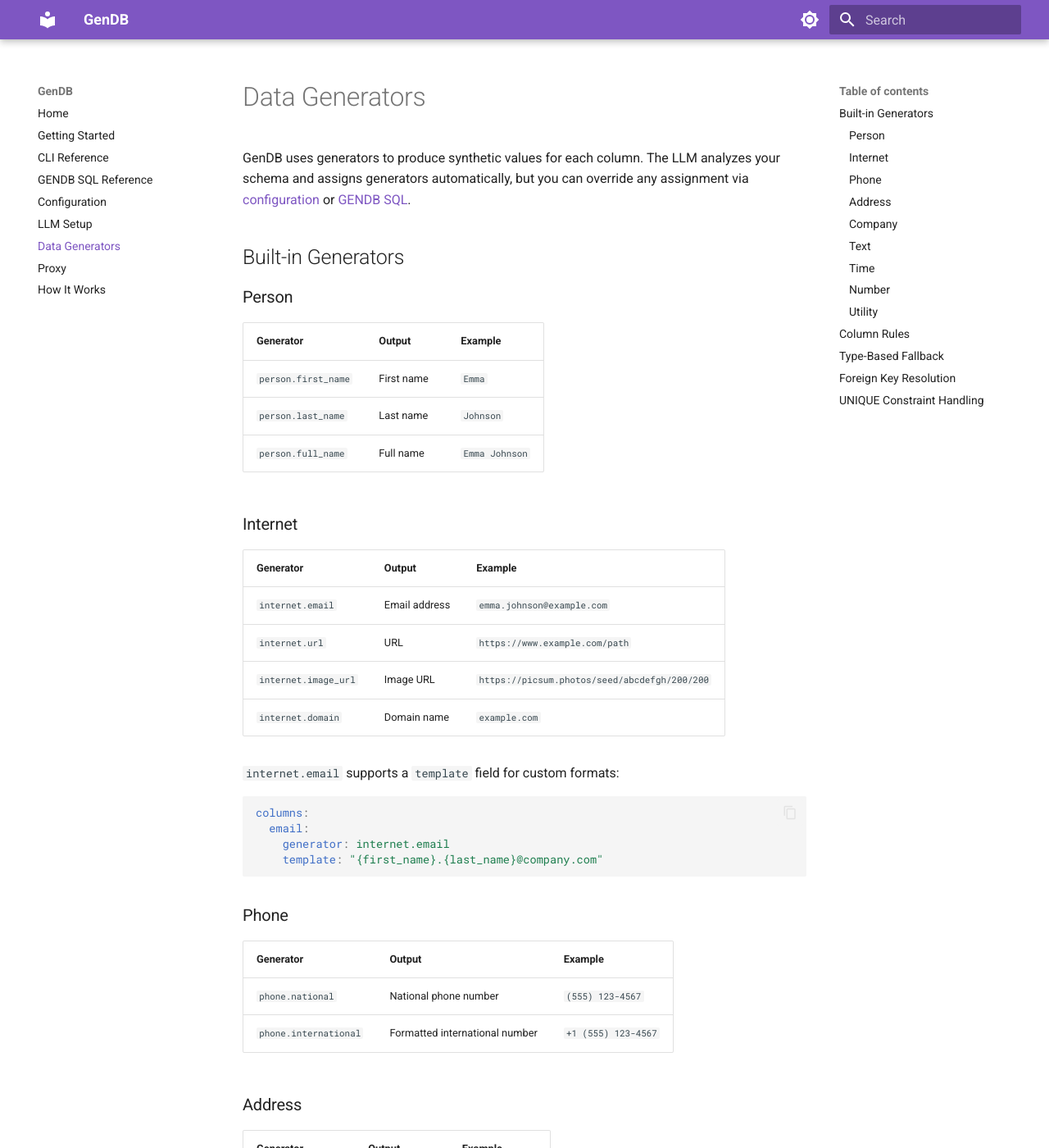
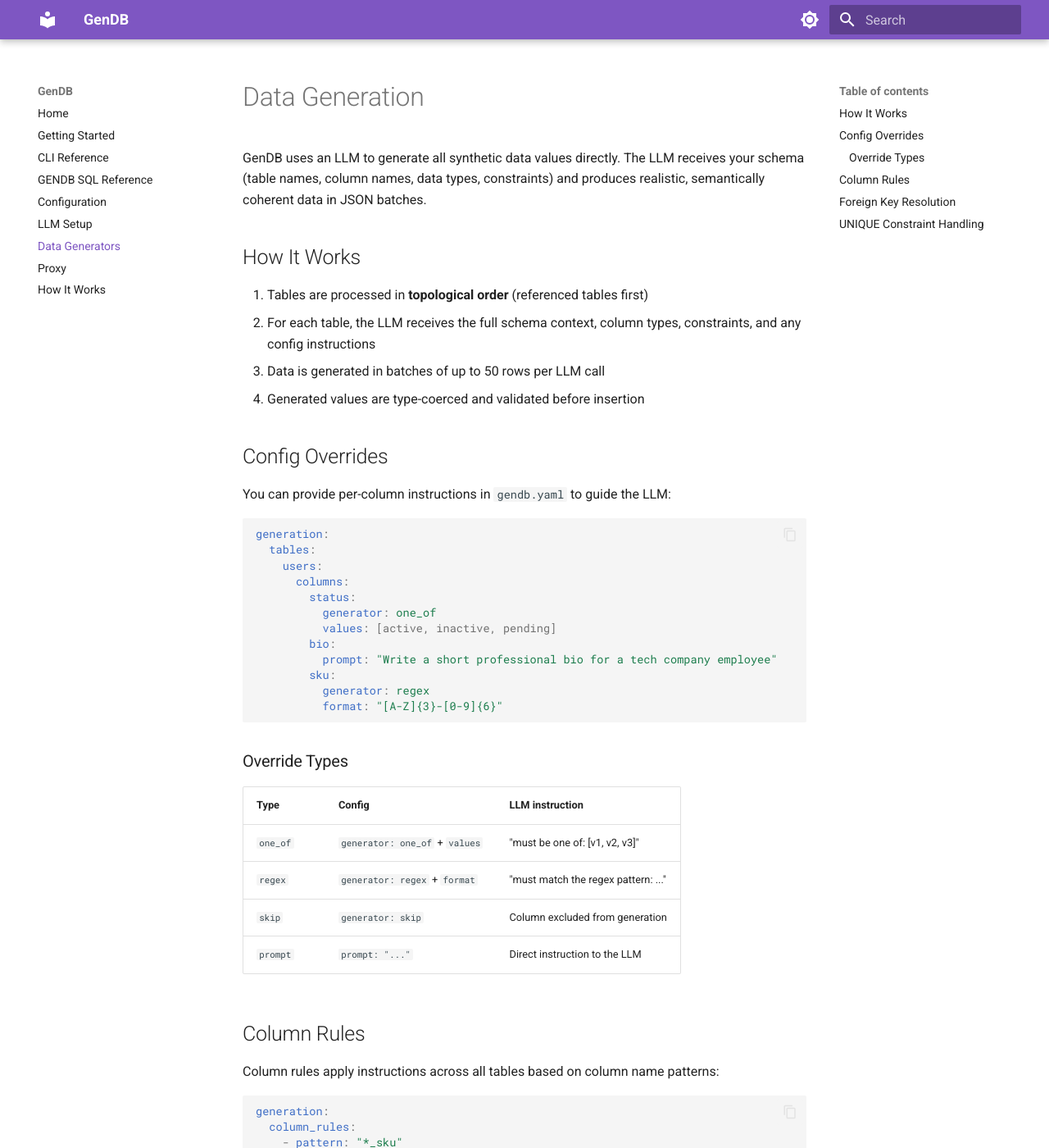
Before and after one commit to nvoxland/gendb, an MkDocs documentation site: the page built from docs/generators.md, in a window 1280 px wide and 1400 px high. Shown: the whole window at 82% size. Built offline with MkDocs 1.6.1 and Material for MkDocs 9.7.7, drawn with Linux system fonts in a browser that asks for light colours; some of the changed text lies outside the part shown.

Commit message:
Only use LLMs

````diff
--- a/docs/generators.md
+++ b/docs/generators.md
@@ -1,109 +1,54 @@
-# Data Generators
+# Data Generation
 
-GenDB uses generators to produce synthetic values for each column. The LLM analyzes your schema and assigns generators automatically, but you can override any assignment via [configuration](configuration.md) or [GENDB SQL](gendb-sql.md).
+GenDB uses an LLM to generate all synthetic data values directly. The LLM receives your schema (table names, column names, data types, constraints) and produces realistic, semantically coherent data in JSON batches.
 
-## Built-in Generators
+## How It Works
 
-### Person
+1. Tables are processed in **topological order** (referenced tables first)
+2. For each table, the LLM receives the full schema context, column types, constraints, and any config instructions
+3. Data is generated in batches of up to 50 rows per LLM call
+4. Generated values are type-coerced and validated before insertion
 
-| Generator | Output | Example |
-|-----------|--------|---------|
-| `person.first_name` | First name | `Emma` |
-| `person.last_name` | Last name | `Johnson` |
-| `person.full_name` | Full name | `Emma Johnson` |
+## Config Overrides
 
-### Internet
-
-| Generator | Output | Example |
-|-----------|--------|---------|
-| `internet.email` | Email address | `emma.johnson@example.com` |
-| `internet.url` | URL | `https://www.example.com/path` |
-| `internet.image_url` | Image URL | `https://picsum.photos/seed/abcdefgh/200/200` |
-| `internet.domain` | Domain name | `example.com` |
-
-`internet.email` supports a `template` field for custom formats:
+You can provide per-column instructions in `gendb.yaml` to guide the LLM:
 
 ```yaml
-columns:
-  email:
-    generator: internet.email
-    template: "{first_name}.{last_name}@company.com"
+generation:
+  tables:
+    users:
+      columns:
+        status:
+          generator: one_of
+          values: [active, inactive, pending]
+        bio:
+          prompt: "Write a short professional bio for a tech company employee"
+        sku:
+          generator: regex
+          format: "[A-Z]{3}-[0-9]{6}"
 ```
 
-### Phone
+### Override Types
 
-| Generator | Output | Example |
-|-----------|--------|---------|
-| `phone.national` | National phone number | `(555) 123-4567` |
-| `phone.international` | Formatted international number | `+1 (555) 123-4567` |
-
-### Address
-
-| Generator | Output | Example |
-|-----------|--------|---------|
-| `address.street` | Street address | `123 Main St` |
-| `address.city` | City | `Portland` |
-| `address.state` | State | `Oregon` |
-| `address.zip` | ZIP code | `97201` |
-| `address.country` | Country | `United States` |
-
-### Company
-
-| Generator | Output | Example |
-|-----------|--------|---------|
-| `company.name` | Company name | `Acme Corp` |
-| `company.bs` | Business buzzword phrase | `synergize scalable solutions` |
-| `company.suffix` | Company suffix | `LLC` |
-
-### Text
-
-| Generator | Output | Params |
-|-----------|--------|--------|
-| `lorem.sentence` | Single sentence | — |
-| `lorem.paragraph` | Paragraph of text | `sentences` (default: 3) |
-
-### Time
-
-| Generator | Output | Params |
-|-----------|--------|--------|
-| `time.recent` | Recent timestamp | `days` (default: 365) |
-| `time.past` | Timestamp in the past 5 years | — |
-| `time.future` | Timestamp in the next year | — |
-
-### Number
-
-| Generator | Output | Params |
-|-----------|--------|--------|
-| `number.int` | Integer | `min` (default: 0), `max` (default: 1000000) |
-| `number.float` | Float | `min` (default: 0.0), `max` (default: 1000000.0) |
-| `number.price` | Price value (1.00–999.99) | — |
-
-### Utility
-
-| Generator | Output | Notes |
-|-----------|--------|-------|
-| `uuid` | UUID v4 | `f47ac10b-58cc-4372-a567-0e02b2c3d479` |
-| `boolean` | `true` / `false` | — |
-| `one_of` | Random pick from a list | Requires `values` |
-| `regex` | String matching a pattern | Requires `format` |
-| `sequence` | Auto-incrementing integer | For serial/identity columns |
-| `skip` | Skip this column | For columns with defaults or generated values |
-| `llm` | LLM-generated text | Requires `prompt` or `template`; see [LLM Setup](llm.md#direct-llm-generation) |
+| Type | Config | LLM instruction |
+|------|--------|-----------------|
+| `one_of` | `generator: one_of` + `values` | "must be one of: [v1, v2, v3]" |
+| `regex` | `generator: regex` + `format` | "must match the regex pattern: ..." |
+| `skip` | `generator: skip` | Column excluded from generation |
+| `prompt` | `prompt: "..."` | Direct instruction to the LLM |
 
 ## Column Rules
 
-Column rules apply generators across all tables based on column name patterns:
+Column rules apply instructions across all tables based on column name patterns:
 
 ```yaml
 generation:
   column_rules:
-    - pattern: "*_email"
-      generator: internet.email
     - pattern: "*_sku"
       generator: regex
       format: "[A-Z]{3}-[0-9]{6}"
-    - pattern: "phone*"
-      generator: phone.national
+    - pattern: "*_status"
+      generator: skip
 ```
 
 Patterns use glob-style matching:
@@ -115,34 +60,14 @@
 | `*name*` | `first_name`, `company_name` |
 | `status` | `status` (exact match) |
 
-## Type-Based Fallback
-
-When no generator is assigned (by the LLM, config, or column rules), GenDB falls back to generating values based on the PostgreSQL column type:
-
-| Column type | Generated value |
-|-------------|----------------|
-| `int`, `integer`, `bigint` | Random integer (0–100,000) |
-| `serial`, `bigserial` | Skipped (database-generated) |
-| `boolean` | Random `true`/`false` |
-| `text`, `varchar`, `char` | Random sentence |
-| `numeric`, `decimal`, `money` | Random price (1.00–999.99) |
-| `float`, `double`, `real` | Random float (0–1,000) |
-| `timestamp`, `date` | Random date in the past 2 years |
-| `uuid` | Random UUID v4 |
-| `json`, `jsonb` | `{}` |
-| Other | Random word |
-
 ## Foreign Key Resolution
 
 GenDB automatically resolves foreign key relationships:
 
 - Tables are generated in **topological order** — referenced tables first, then dependent tables
-- FK columns are populated by randomly selecting from the referenced table's already-generated primary key values
-- No configuration needed; this happens automatically based on schema introspection
+- FK values from parent tables are included in the LLM prompt so it can pick valid references
+- Post-processing validates FK values and replaces any invalid ones
 
 ## UNIQUE Constraint Handling
 
-For columns with UNIQUE constraints, GenDB retries value generation up to **100 times** per row to find a unique value. If a unique value cannot be generated after 100 attempts, generation fails with an error.
-
-!!! tip
-    If you hit uniqueness errors, try using generators with a larger value space (e.g., `uuid` instead of `number.int` with a small range), or reduce the row count for that table.
+Unique constraints are communicated to the LLM in the prompt. The LLM is instructed to generate unique values for columns with UNIQUE indexes. A post-processing step validates uniqueness using a tracker.
--- a/docs/how-it-works.md
+++ b/docs/how-it-works.md
@@ -44,38 +44,11 @@
 
 3. **Schema exclusion** — During introspection, the shadow schema is excluded so shadow tables don't appear as "real" tables.
 
-## Two-Phase Generation
+## LLM-Based Data Generation
 
-Data generation happens in two phases:
+GenDB sends your schema to the configured LLM, which generates all data values directly as JSON. The LLM produces realistic, semantically coherent rows based on column names, types, and constraints. Data is generated in batches of up to 50 rows per LLM call.
 
-### Phase 1: LLM Schema Analysis
-
-GenDB sends your schema to the configured LLM with a prompt that describes all available [generators](generators.md). The LLM returns a JSON generation plan:
-
-```json
-{
-  "tables": {
-    "users": {
-      "columns": {
-        "id": {"generator": "skip"},
-        "first_name": {"generator": "person.first_name"},
-        "last_name": {"generator": "person.last_name"},
-        "email": {"generator": "internet.email",
-                  "template": "{first_name}.{last_name}@example.com"},
-        "created_at": {"generator": "time.recent", "params": {"days": "365"}}
-      }
-    }
-  }
-}
-```
-
-The LLM understands column semantics — it knows that `first_name` should use `person.first_name`, not a random string.
-
-### Phase 2: Local Generation
-
-The generation plan is executed locally using [gofakeit](https://github.com/brianvoe/gofakeit). No LLM calls are made during this phase (unless a column uses `generator: llm`). This makes generation fast and free.
-
-Config overrides (from `gendb.yaml` table/column settings and column rules) are applied on top of the LLM's plan before execution.
+Config overrides (from `gendb.yaml` table/column settings and column rules) are included as instructions in the LLM prompt.
 
 ## Topological Ordering
 
--- a/docs/llm.md
+++ b/docs/llm.md
@@ -4,13 +4,7 @@
 
 ## How GenDB Uses LLMs
 
-Generation happens in two phases:
-
-1. **Schema analysis** — GenDB sends your schema (table names, column names, data types, constraints) to the LLM. The LLM returns a JSON generation plan mapping each column to a [generator](generators.md) based on semantic understanding of column names and types.
-
-2. **Data generation** — GenDB executes the plan using fast, local generators (powered by [gofakeit](https://github.com/brianvoe/gofakeit)). The LLM is **not** called per-row — it only chooses the generators.
-
-The exception is columns configured with `generator: llm`, which call the LLM to generate each value individually. See [Direct LLM Generation](#direct-llm-generation) below.
+The LLM generates all data values directly. GenDB sends your schema (table names, column names, data types, constraints, foreign key relationships) to the LLM, which returns realistic, semantically coherent data as JSON. Data is generated in batches per table (up to 50 rows per LLM call), with larger tables chunked automatically.
 
 ## Ollama (Local)
 
@@ -65,9 +59,9 @@
   api_key: ""  # if required by your endpoint
 ```
 
-## Direct LLM Generation
+## Column Instructions
 
-For text columns that need rich, contextual content, you can use the `llm` generator to call the LLM for each row:
+You can provide per-column instructions in `gendb.yaml` to guide the LLM:
 
 ```yaml
 generation:
@@ -75,24 +69,18 @@
     users:
       columns:
         bio:
-          generator: llm
           prompt: "Write a short professional bio"
-        review:
-          generator: llm
-          prompt: "Write a product review for a {category} item"
+        status:
+          generator: one_of
+          values: [active, inactive, pending]
 ```
 
-The prompt can reference other columns in the same row using `{column_name}` placeholders. These are substituted with already-generated values before sending to the LLM.
-
-!!! warning
-    Direct LLM generation calls the LLM once per row per column. For large tables this can be slow and costly. Use it selectively for columns that truly need natural language content.
+These instructions are included in the LLM prompt alongside the schema context.
 
 ## Cost Profile
 
 | Operation | LLM calls | Typical cost (OpenAI) |
 |-----------|-----------|----------------------|
-| Schema analysis | 1 per `generate_data` | ~$0.01 |
-| Data generation (default) | 0 | Free |
-| `generator: llm` columns | 1 per row per column | Varies |
+| Data generation | 1 per 50 rows per table | ~$0.01-0.05 per table |
 
 With Ollama, all operations are free and local.
````
Also changed, not shown: docs/configuration.md (+12 -23 lines), 10 other files.
